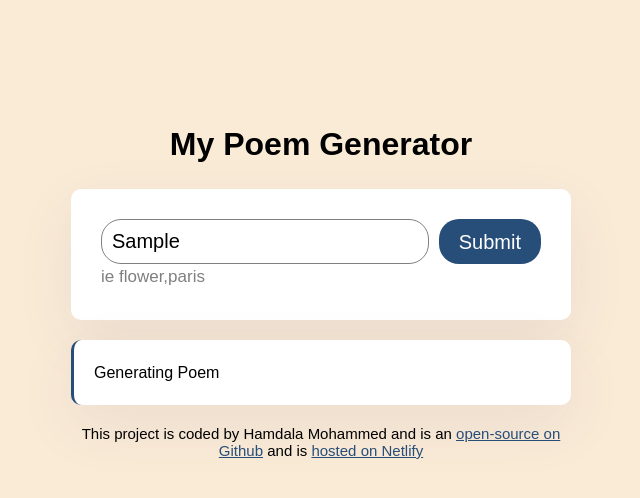
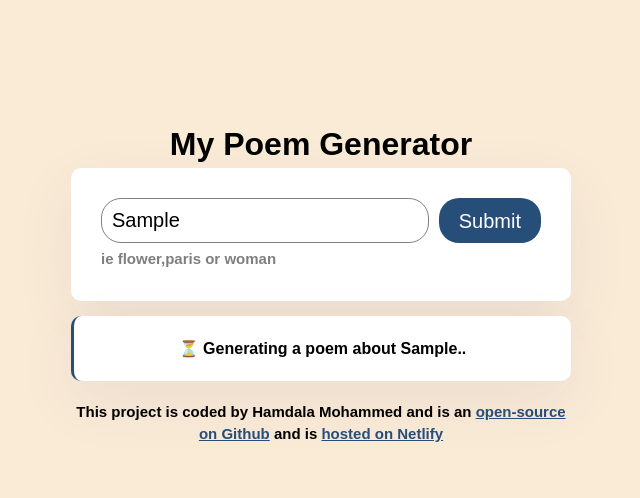
Before and after one commit to akuahamda/My-Poem-Project, a plain HTML site: page index.html in a window 1280 px wide. Both pictures are taken after typing "Sample" into the empty fields and a click on the input 808 px from the left and 241 px from the top of the page. Shown: the whole page, without its empty margins (319-959 px from the left). Drawn offline with nearby package versions, Linux system fonts and the light colour scheme; no server answers.

Commit message:
final work

```diff
--- a/index.css
+++ b/index.css
@@ -1,10 +1,10 @@
 body{
     background-color: antiquewhite;
     font-family: Arial, Helvetica, sans-serif;
+    margin: 120px auto;
+    max-width: 500px;
 }
 .mother{
-    margin: 120px auto;
-    max-width: 500px;
 }
 h1{
     line-height: 1.5;
@@ -12,7 +12,7 @@ h1{
 }
 .form-wrapper{
     background-color: white;
-    margin-bottom: 20px;
+    margin-bottom: 15px;
     border-radius: 10px;
     box-shadow: 0px 20px 60px rgba(65, 50, 100, 0.08);
     padding: 30px;
@@ -23,10 +23,13 @@ form{
 }
 .example{
     line-height: 1.5;
+    font-size: 10px;
+    opacity: 0.5;
     font-size: 15px;
-    opacity: 0.5;
-    font-size: 17px;
-    margin-top: 7px;
+    margin-top: 5px;
+    display: block;
+    text-align: start;
+
 }
 .input-element{
     padding: 10px;
@@ -57,7 +60,7 @@ form{
     border-radius: 10px;
 }
 .hidden{
-    display: none;
+
 }
 footer{
     text-align: center;
@@ -67,3 +70,13 @@ footer{
 a{
     color: rgb(39, 77, 121);
 }
+
+.blink_me {
+    animation: blinker 1s linear infinite;
+  }
+
+  @keyframes blinker {
+    50% {
+      opacity: 0;
+    }
+  }
--- a/index.html
+++ b/index.html
@@ -10,7 +10,7 @@
   </head>
   <body>
     <div class="mother">
-      <h1>My Poem Generator</h1>
+      <h1>My Poem Generator</h>
 
     <div class="form-wrapper">
         <form id="form-element" class="instruction">
@@ -22,11 +22,12 @@
           />
           <input type="submit" class="button" />
         </form>
-        <small class="example">ie flower,paris</small>
+        <small class="example">ie flower,paris or woman</small>
     </div>
 
 
-      <div class="poem hidden" id="poem"></div>
+      <div class="poem hidden" id="poem">
+      </div>
       <footer>
         This project is coded by Hamdala Mohammed and is an
         <a href="https://github.com/akuahamda/My-Poem-Project"
--- a/index.js
+++ b/index.js
@@ -14,16 +14,19 @@ function displayPoem(response){
 function generatePoem(event) {
     event.preventDefault();
 
-    let instructionsInput = document.querySelector(".instruction")
+    let instructionsInput = document.querySelector(".input-element")
     let apiKey = "8fob310357070bce9t79c94a1a8a4f49";
     let prompt = `User instructions: Generate a poem about ${instructionsInput.value}`;
     let context = " Make sure to provide a clear and precise answer,about 3 lines" ;
    let apiUrl = `https://api.shecodes.io/ai/v1/generate?prompt=${prompt}&context=${context}&key=${apiKey}`;
 
 
-   let poemElement = document.querySelector("#poem");
-   poemElement.classList.remove("hidden");
-   poemElement.innerHTML = "Generating Poem";
+
+
+
+  let poemElement = document.querySelector("#poem");
+  poemElement.classList.remove("hidden");
+   poemElement.innerHTML =  `<div class="waiting">⏳ Generating a poem about ${instructionsInput?.value}..</div>`;
 
 
 
```
